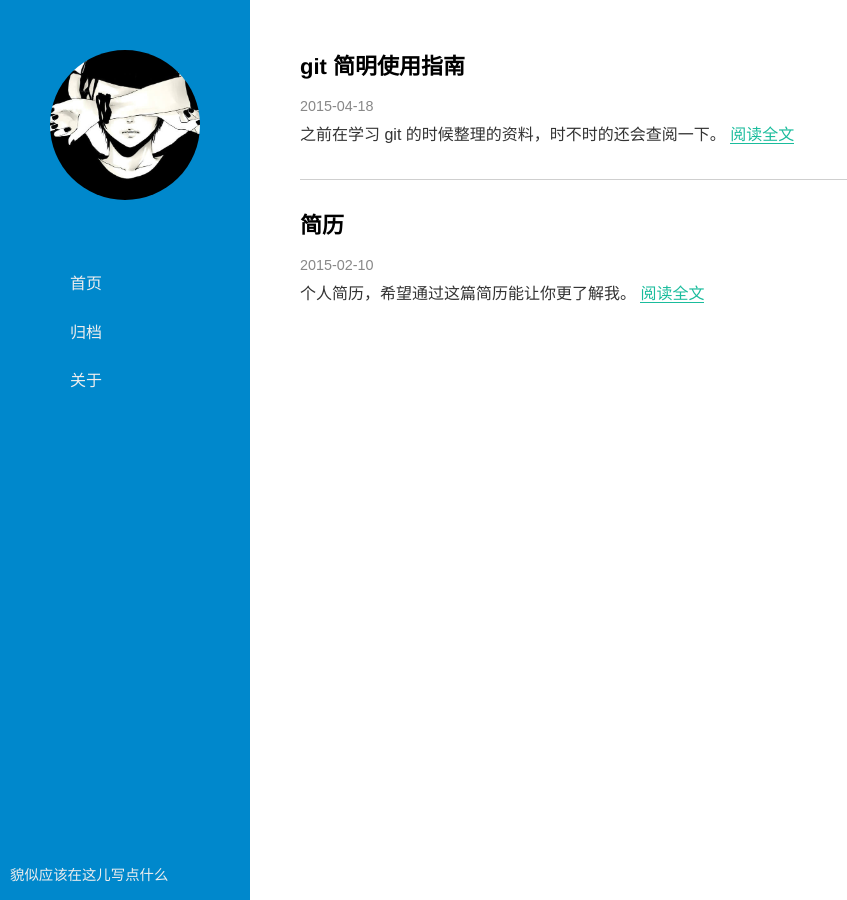
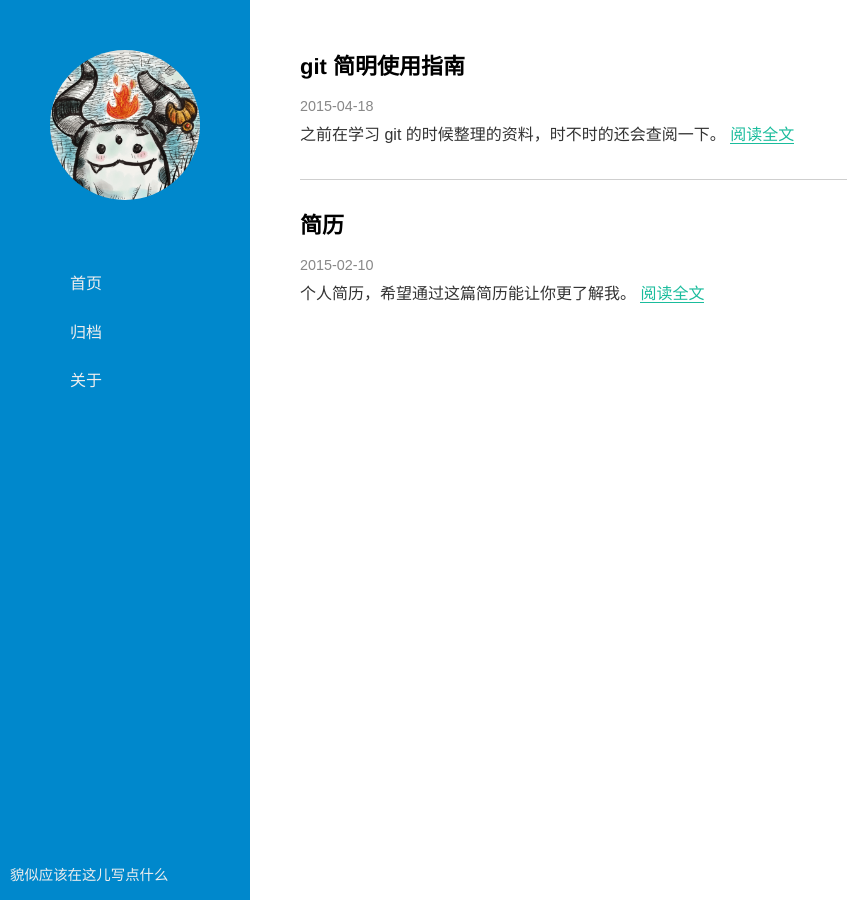
Before and after one commit to for-l00p/zhangziang.github.io, a Jekyll site: the page built from index.html, in a window 1280 px wide. Shown: the whole page, without its empty margins (0-847 px from the left). Built offline with Jekyll 4.4.1, drawn with Linux system fonts in a browser that asks for light colours; Markdown is read by kramdown in place of the engine named in the settings.

Commit message:
use new avatar

```diff
--- a/_includes/header.html
+++ b/_includes/header.html
@@ -17,7 +17,7 @@
 </head>
 <body>
 <header>
-    <img id="logo" src="/css/logo.jpg" alt=""/>
+    <img id="logo" src="/css/logo.png" alt=""/>
     <div id="list">
         <div onmouseover="MouseOver(this)" onmouseout="MouseOut(this)" onclick="location.href='http://zhangziang.github.io';" class="navitem">
             首页
```
Also changed, not shown: css/logo.jpg (deleted), css/logo.png (added).
